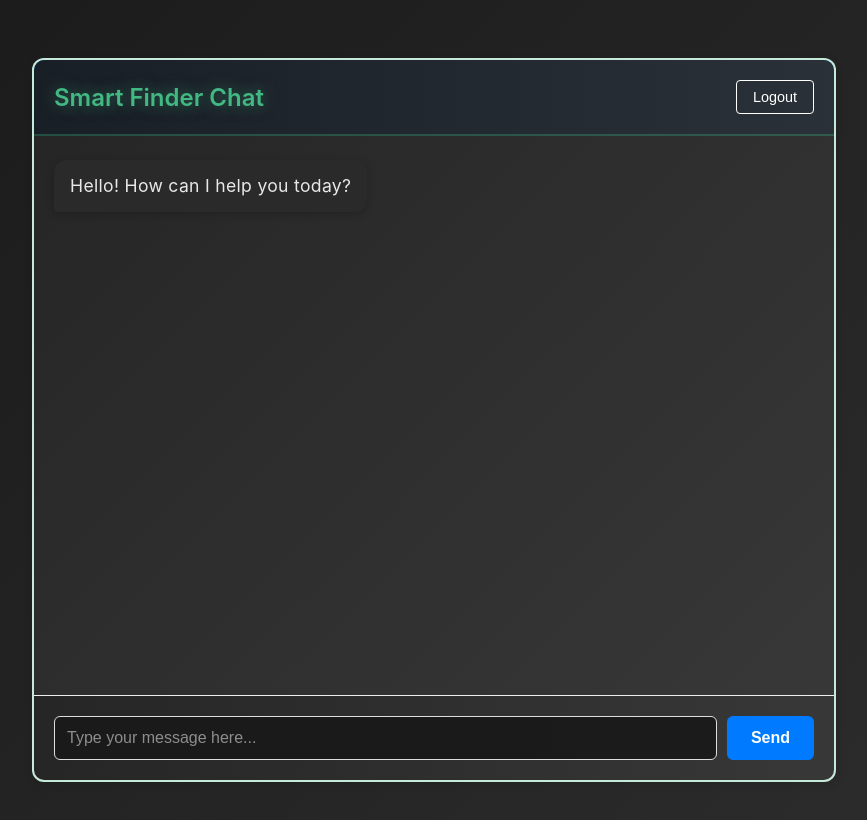
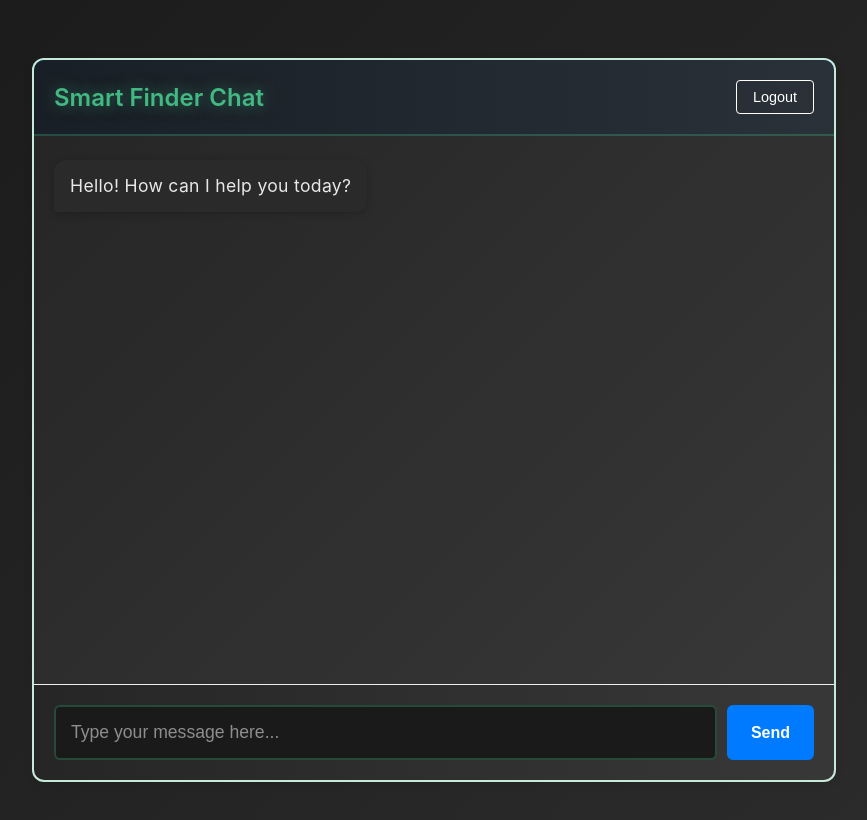
Before and after one commit to khrizmp/smart_finder, a React (Create React App) app: page /chat in a window 1280 px wide. Shown: the top 820 px of the page, without its empty margins (206-1073 px from the left). Built offline with nearby package versions, Linux system fonts and the light colour scheme; sample sign-in values are in the browser's storage.

Commit message:
fix design

```diff
--- a/src/App.css
+++ b/src/App.css
@@ -131,18 +131,6 @@
   border-top: 1px solid #eee;
 }
 
-.input-container input {
-  flex: 1;
-  padding: 12px;
-  border: 1px solid #ddd;
-  border-radius: 6px;
-  font-size: 1rem;
-}
-
-.input-container input:disabled {
-  background-color: #f5f5f5;
-  cursor: not-allowed;
-}
 
 .input-container button {
   padding: 12px 24px;
--- a/src/components/Chat.css
+++ b/src/components/Chat.css
@@ -119,7 +119,7 @@
   padding: 15px;
   border: 2px solid rgba(66, 184, 131, 0.3);
   background: rgba(26, 26, 26, 0.95);
-  color: #272727;
+  color: #ffffff;
   border-radius: 6px;
   font-size: 1.1rem;
   transition: all 0.3s ease;
```
